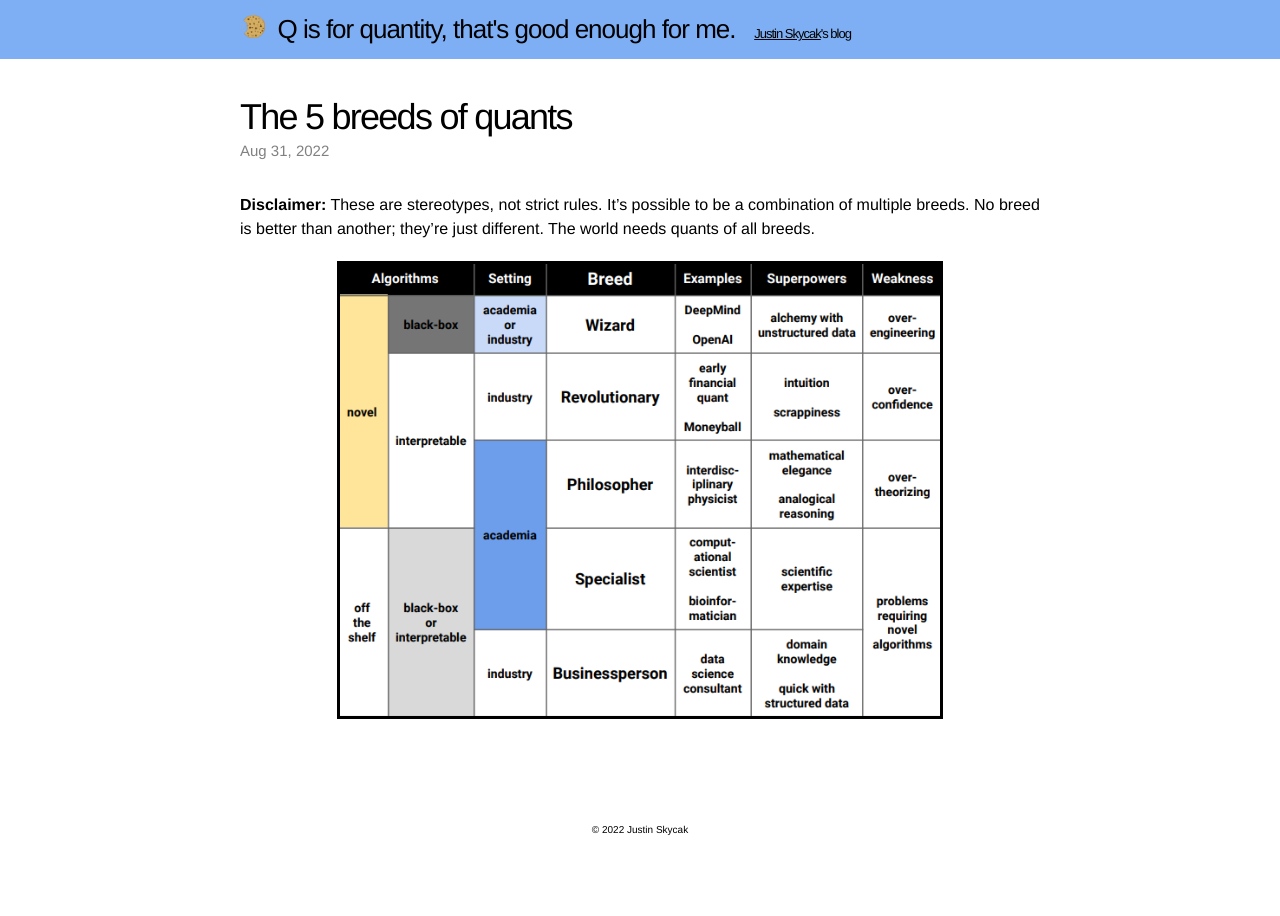
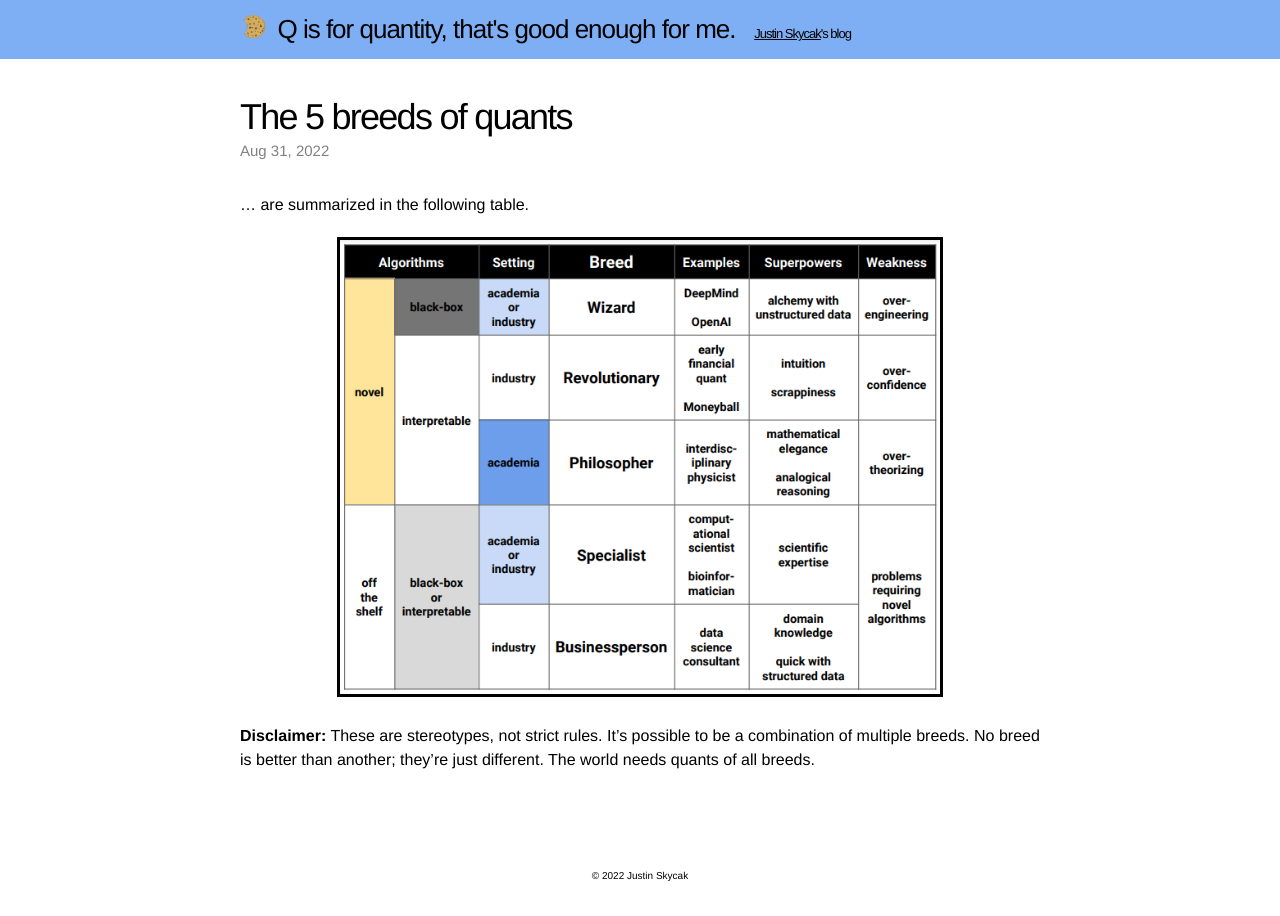
Before and after one commit to quantmonster/quantmonster.github.io, a Jekyll site: the page built from _posts/2022-08-31-breeds-of-quants.md, in a window 1280 px wide. Built offline with Jekyll 4.4.1, drawn with Linux system fonts in a browser that asks for light colours.

Commit message:
update breeds post

```diff
--- a/_posts/2022-08-31-breeds-of-quants.md
+++ b/_posts/2022-08-31-breeds-of-quants.md
@@ -4,6 +4,8 @@ title:  "The 5 breeds of quants"
 excerpt: "Wizard, revolutionary, philosopher, specialist, businessperson."
 ---
 
-<b>Disclaimer:</b> These are stereotypes, not strict rules. It’s possible to be a combination of multiple breeds. No breed is better than another; they’re just different. The world needs quants of all breeds.
+... are summarized in the following table.
 
 <center><img src="{{site.url}}/images/breeds-of-quants-table.png" style="border: 3px solid black; width: 600px; max-width: 100%;" alt="breeds of quants table"></center>
+
+<b>Disclaimer:</b> These are stereotypes, not strict rules. It’s possible to be a combination of multiple breeds. No breed is better than another; they’re just different. The world needs quants of all breeds.
```
Also changed, not shown: images/breeds-of-quants-table.png.
